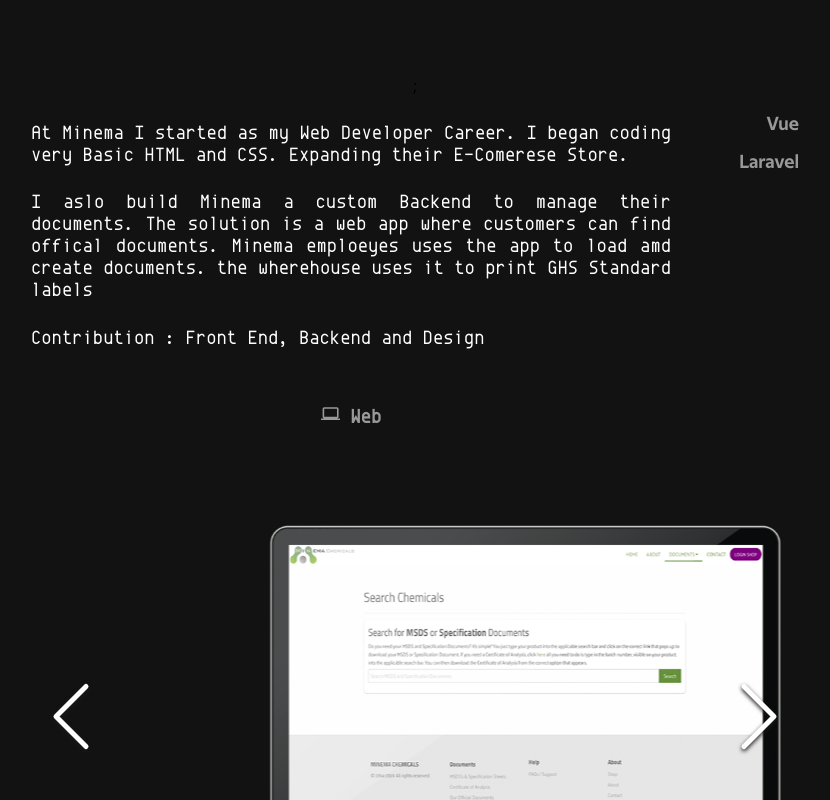
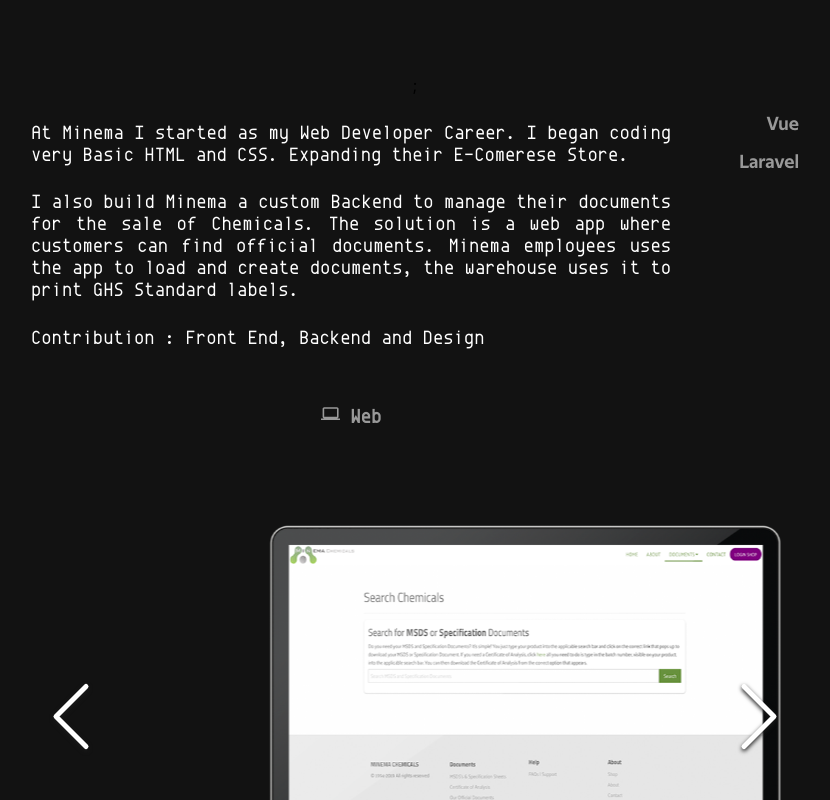
Before and after one commit to ahwelgemoed/ahwelgmoedFodPres, a React (Create React App) app: page /minema in a window 1280 px wide. Shown: the part 670-1470 px from the top of the page, without its empty margins (225-1055 px from the left). Built offline with nearby package versions, Linux system fonts and the light colour scheme; what spectacle would draw is missing.

Commit message:
upDates Minema

```diff
--- a/src/components/DNJAPP.js
+++ b/src/components/DNJAPP.js
@@ -80,7 +80,6 @@
           <div className="techRight">
             <p>React</p>
             <p>React-Native</p>
-            <p>Expo</p>
             <p>Express</p>
             <p>MongoDB</p>
             <p>NodeMailer</p>
--- a/src/components/Minema.js
+++ b/src/components/Minema.js
@@ -36,10 +36,11 @@
               very Basic HTML and CSS. Expanding their E-Comerese Store.
             </h4>
             <h4 className="appDesc">
-              I aslo build Minema a custom Backend to manage their documents.
-              The solution is a web app where customers can find offical
-              documents. Minema emploeyes uses the app to load amd create
-              documents. the wherehouse uses it to print GHS Standard labels
+              I also build Minema a custom Backend to manage their documents for
+              the sale of Chemicals. The solution is a web app where customers
+              can find official documents. Minema employees uses the app to load
+              and create documents, the warehouse uses it to print GHS Standard
+              labels.
             </h4>
             <h4 className="appDesc">
               Contribution : Front End, Backend and Design
--- a/src/components/main.scss
+++ b/src/components/main.scss
@@ -12,14 +12,13 @@
   a {
     color: #999;
     font-size: 1.2rem;
-    font-family: 'PT Sans', sans-serif;
-    font-weight: 900;
+    font-family: 'TechnaSans-Regular';
+    font-weight: 400;
   }
 }
 .menuFooterItem {
   height: 5vh;
   order: 6;
-  // margin-top: 10px;
   padding-left: 10px;
   padding-top: 1vh;
   align-self: flex-end;
@@ -27,8 +26,8 @@
   a {
     color: #121212;
     font-size: 1.4rem;
-    font-family: 'PT Sans', sans-serif;
-    font-weight: 900;
+    font-family: 'TechnaSans-Regular';
+    font-weight: 400;
   }
 }
 .drawerClose {
@@ -37,7 +36,7 @@
   height: 10vh;
   background: #121212;
   color: white;
-  font-family: 'PT Sans', sans-serif;
+  font-family: 'TechnaSans-Regular';
   align-items: center;
 }
 .drawer-mask {
@@ -101,7 +100,6 @@
 }
 .subTitleCode {
   font-family: 'EnvyCodeR';
-
   margin-top: 10px;
   font-weight: 300;
   color: rgb(104, 104, 104);
@@ -154,7 +152,6 @@
     font-size: 1.2rem;
   }
 }
-
 .fade-enter {
   background: #121212;
   transform: scale(0.5);
```
